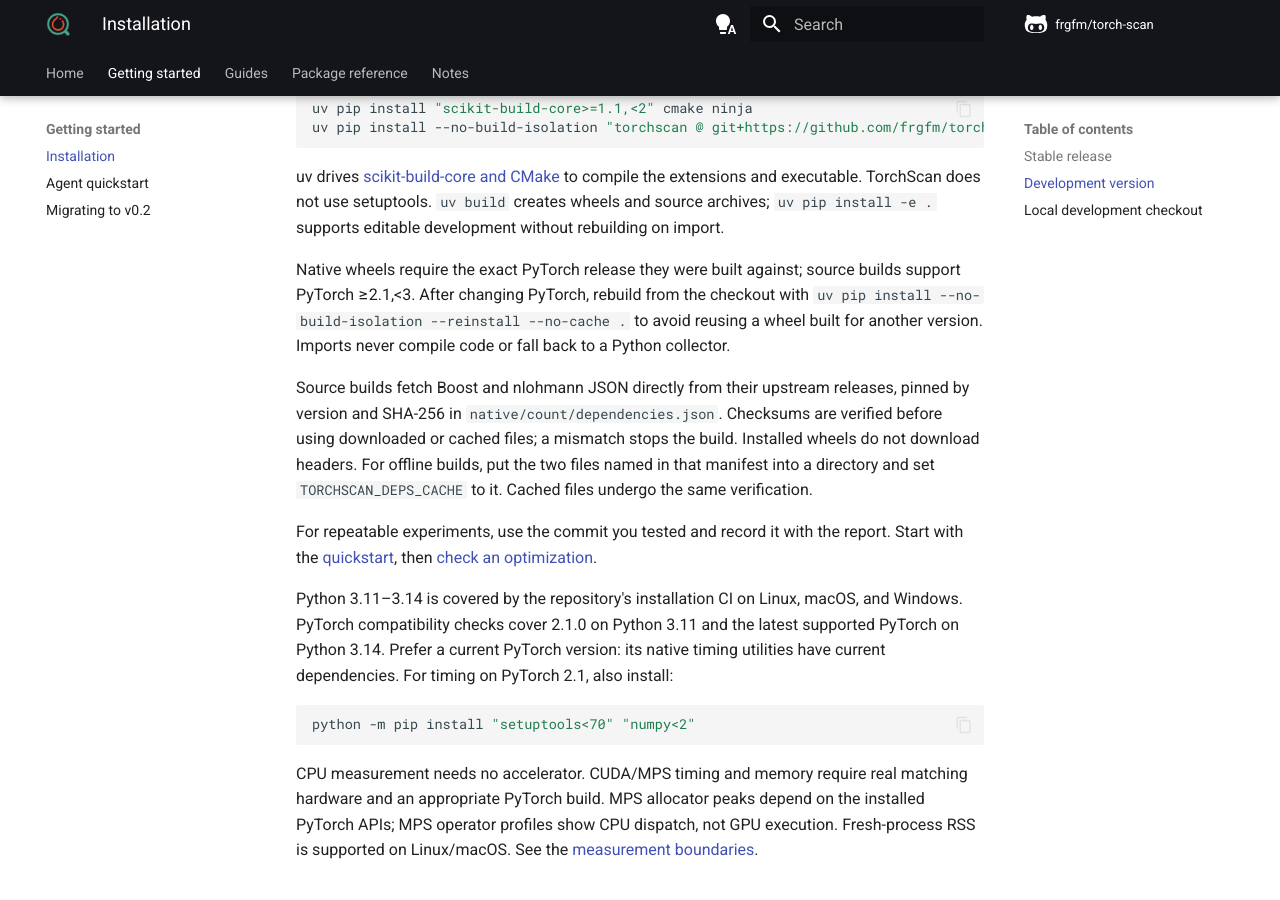
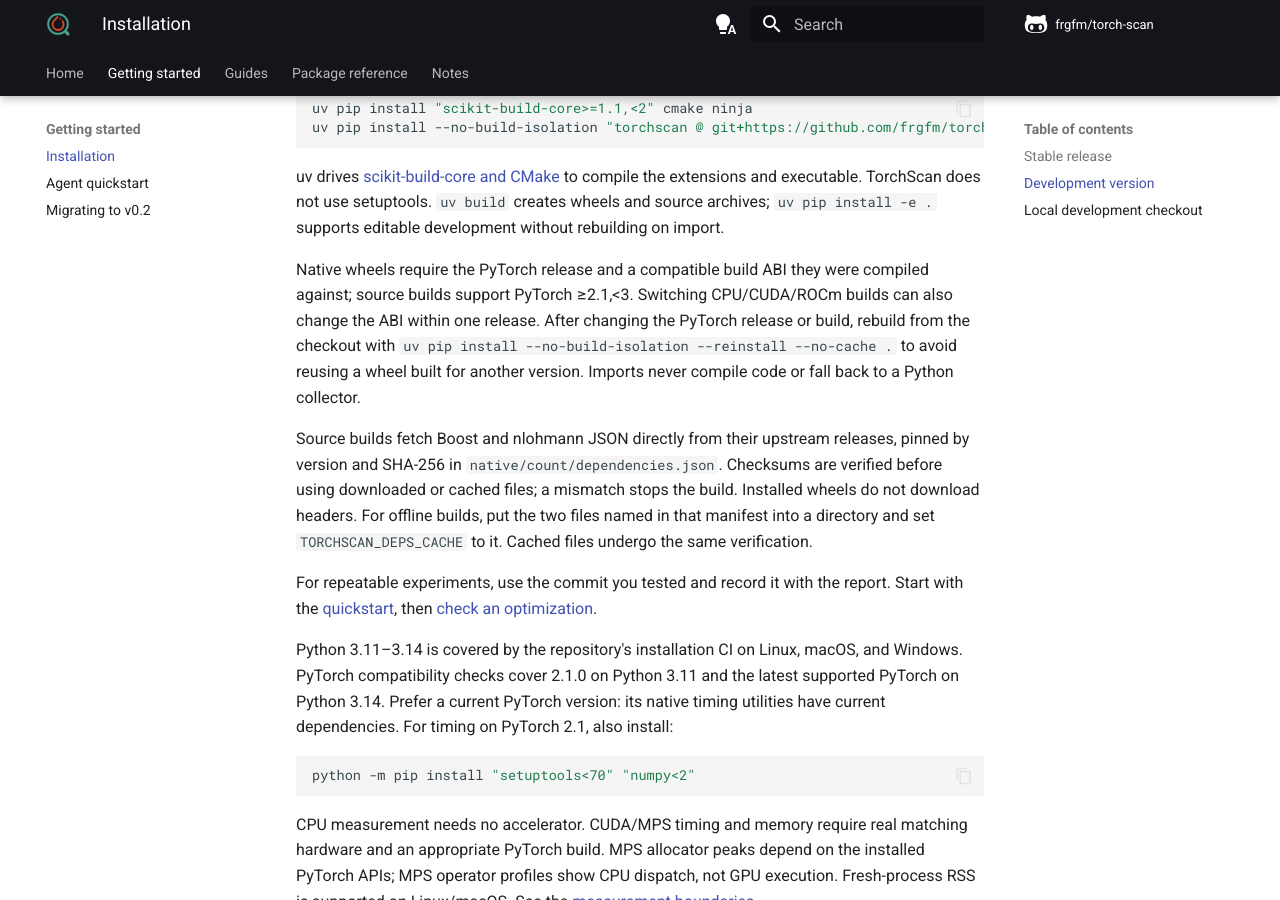
Before and after one commit to frgfm/torch-scan, an MkDocs documentation site: the page built from docs/docs/installing.md, in a window 1280 px wide and 900 px high, scrolled down 1592 px. Built offline with MkDocs 1.6.1 and Material for MkDocs 9.7.7, drawn with Linux system fonts in a browser that asks for light colours; comment, search, counter and statistics services are not loaded.

```diff
--- a/docs/docs/installing.md
+++ b/docs/docs/installing.md
@@ -48,8 +48,9 @@
 to compile the extensions and executable. TorchScan does not use setuptools. `uv build` creates wheels and source archives;
 `uv pip install -e .` supports editable development without rebuilding on import.
 
-Native wheels require the exact PyTorch release they were built against; source builds support PyTorch ≥2.1,<3.
-After changing PyTorch, rebuild from the checkout with
+Native wheels require the PyTorch release and a compatible build ABI they were compiled against;
+source builds support PyTorch ≥2.1,<3. Switching CPU/CUDA/ROCm builds can also change the ABI within one release.
+After changing the PyTorch release or build, rebuild from the checkout with
 `uv pip install --no-build-isolation --reinstall --no-cache .` to avoid reusing a wheel built for another version.
 Imports never compile code or fall back to a Python collector.
 
```
Also changed, not shown: 2 other files.
